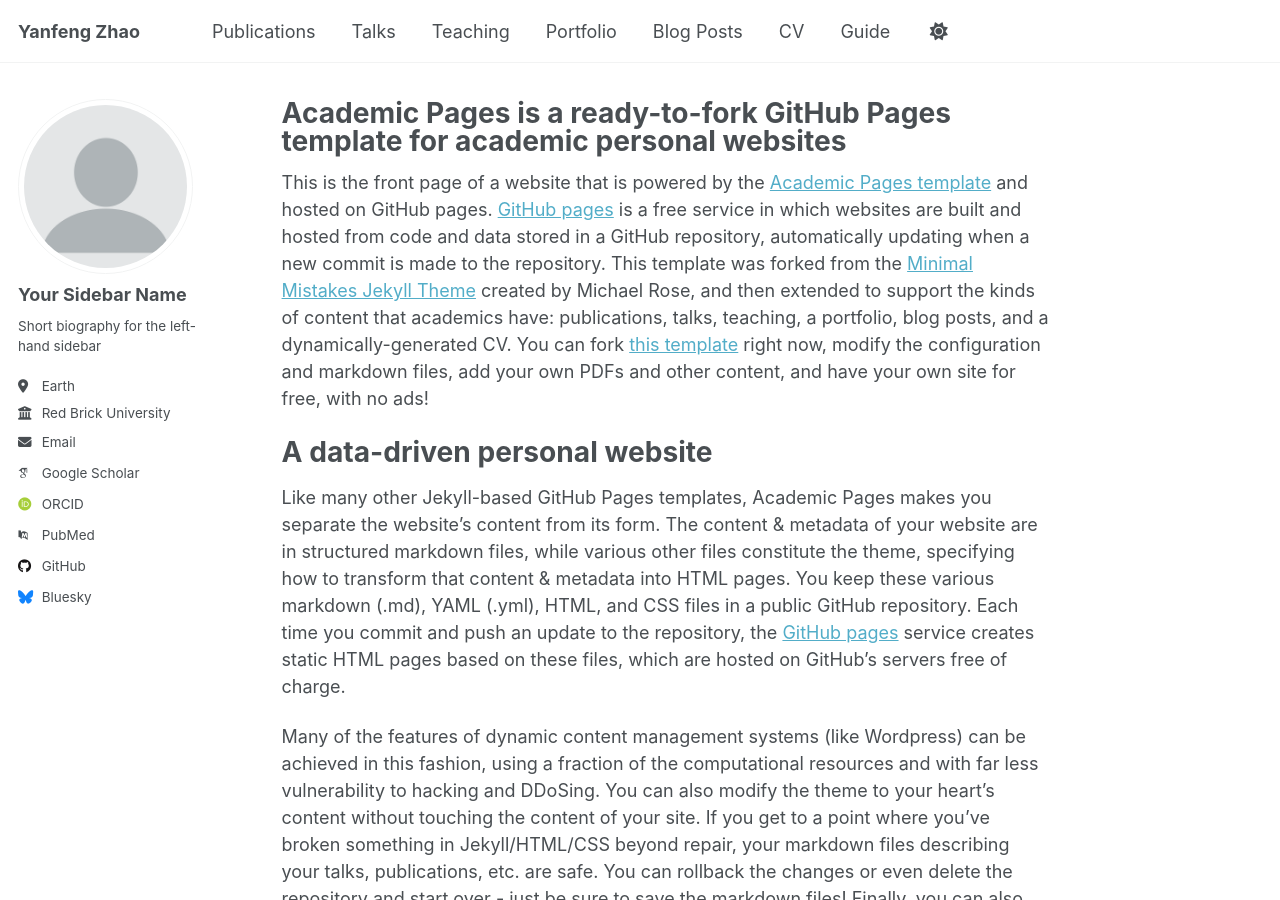
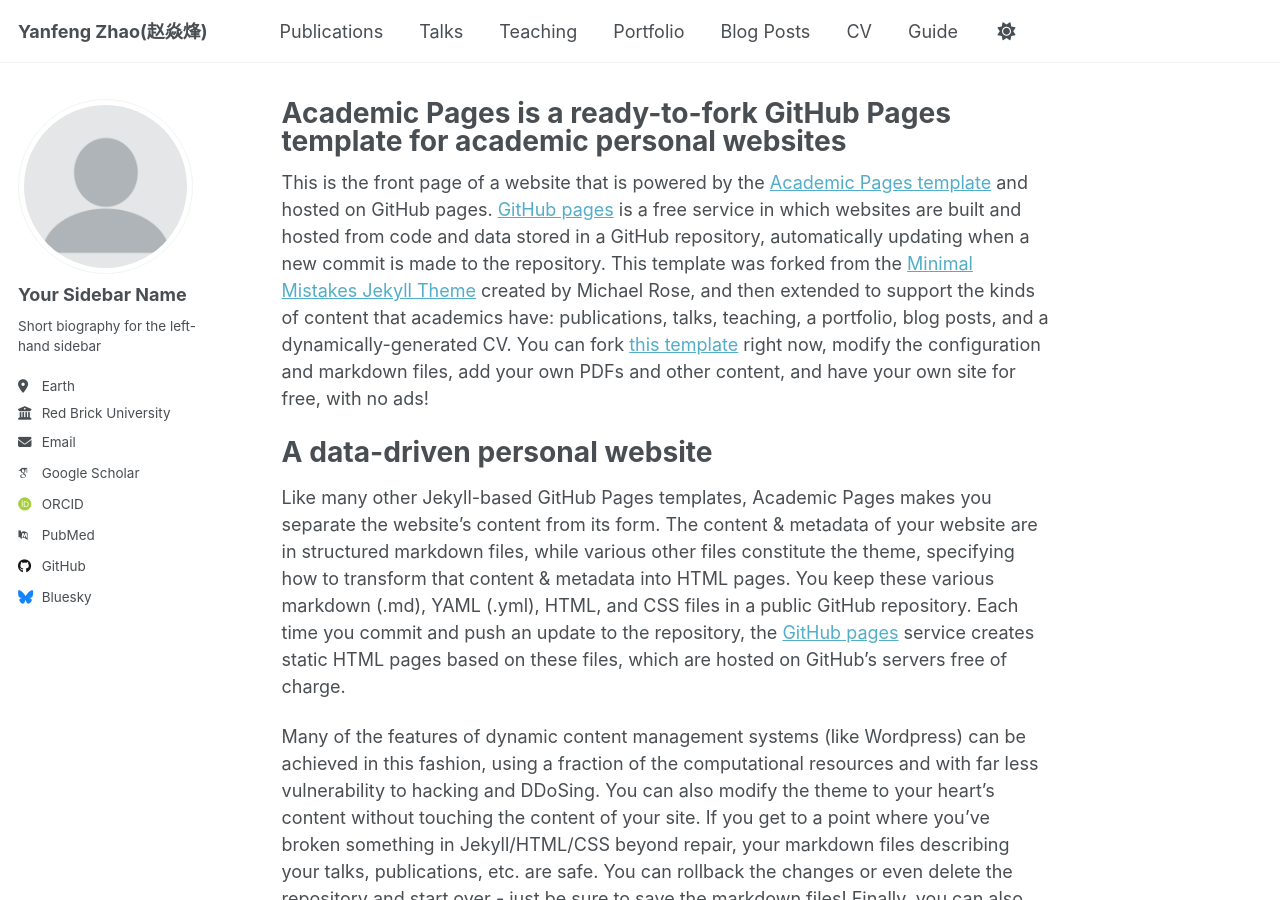
Before and after one commit to YanfengZhaoMakeX/YanfengZhaoMakeX.github.io, a Jekyll site: the page built from _pages/about.md, in a window 1280 px wide and 900 px high. Built offline with Jekyll 4.4.1, drawn with Linux system fonts in a browser that asks for light colours; some web fonts are replaced.

Commit message:
Update _config.yml

```diff
--- a/_config.yml
+++ b/_config.yml
@@ -9,11 +9,11 @@
 # Basic Site Settings
 locale                   : "en-US"
 site_theme               : "default"
-title                    : "Yanfeng Zhao"
+title                    : "Yanfeng Zhao(赵焱烽)"
 title_separator          : "-"
 name                     : &name "Your Name"
 description              : &description "personal description"
-url                      : https://academicpages.github.io # the base hostname & protocol for your site e.g. "https://[your GitHub username].github.io" or if you already have some other page hosted on Github then use "https://[your GitHub username].github.io/[Your Repo Name]"
+url                      : "https://yanfengzhaomakex.github.io/"
 baseurl                  : "" # the subpath of your site, e.g. "/blog"
 repository               : "academicpages/academicpages.github.io"
 
```
